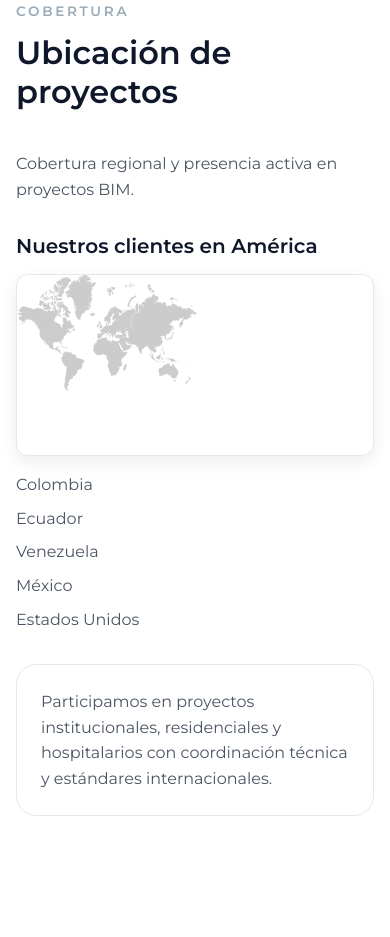
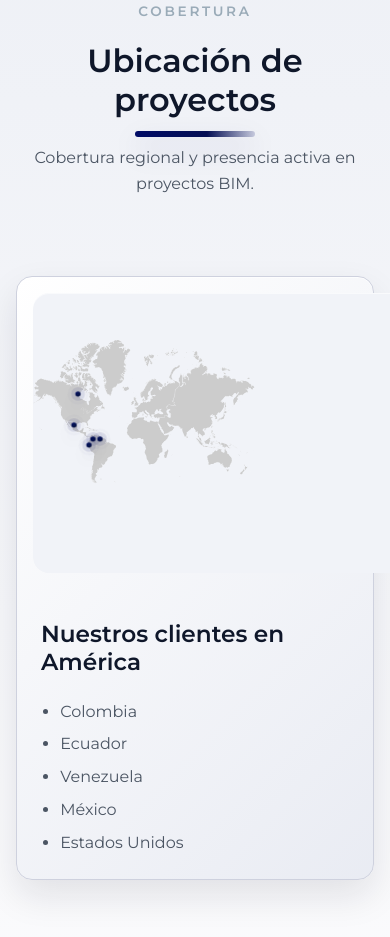
Before and after one commit to BRAYANRIASCOS01/web_BasCal, a React (Vite) app: page /es in a window 390 px wide. Shown: the part 6100-7037 px from the top of the page. Before the commit the page ends 6980 px from the top, so only its background shows below. Built offline with nearby package versions, Linux system fonts and the light colour scheme.

Commit message:
creacion de  ubicacion de proyectos

```diff
--- a/src/features/home/pages/HomePage.jsx
+++ b/src/features/home/pages/HomePage.jsx
@@ -4,7 +4,7 @@ import Hero from "../sections/Hero.jsx";
 import WhyBascal from "../sections/WhyBascal.jsx";
 import Services from "../sections/Services.jsx";
 import ServicesPro from "../sections/Services_Pro.jsx";
-import Portfolio from "../sections/Portfolio.jsx";
+import Projects from "../sections/Projects.jsx";
 
 const HomePage = () => {
   const { t, i18n } = useTranslation();
@@ -66,7 +66,7 @@ const HomePage = () => {
       <WhyBascal />
       <Services />
       <ServicesPro />
-      <Portfolio />
+      <Projects />
     </main>
   );
 };
--- a/src/features/home/sections/Projects.jsx
+++ b/src/features/home/sections/Projects.jsx
@@ -0,0 +1,121 @@
+import { useEffect, useMemo, useRef } from "react";
+import { Helmet } from "react-helmet-async";
+import { useTranslation } from "react-i18next";
+
+const normalizeKey = (text) =>
+  text
+    ?.normalize("NFD")
+    .replace(/[\u0300-\u036f]/g, "")
+    .toLowerCase()
+    .trim();
+
+const Projects = () => {
+  const { t } = useTranslation();
+  const sectionRef = useRef(null);
+
+  const countries = t("home.portfolio.countries", { returnObjects: true }) || [];
+  const mapTitle = t("home.portfolio.mapTitle");
+
+  const markers = useMemo(() => {
+    const markerPositions = {
+      colombia: { top: "52%", left: "16%" },
+      ecuador: { top: "54%", left: "15%" },
+      venezuela: { top: "52%", left: "18%" },
+      mexico: { top: "47%", left: "11%" },
+      "estados unidos": { top: "36%", left: "12%" },
+      "united states": { top: "36%", left: "12%" },
+      usa: { top: "36%", left: "12%" },
+    };
+
+    return countries.map((country) => {
+      const key = normalizeKey(country);
+      const position = markerPositions[key] || { top: "58%", left: "28%" };
+      return { name: country, position };
+    });
+  }, [countries]);
+
+  useEffect(() => {
+    const sectionEl = sectionRef.current;
+    if (!sectionEl) return;
+
+    const animatedNodes = sectionEl.querySelectorAll("[data-animate]");
+    const observer = new IntersectionObserver(
+      (entries) => {
+        entries.forEach((entry) => {
+          entry.target.classList.toggle("is-visible", entry.isIntersecting);
+        });
+      },
+      { threshold: 0.2 }
+    );
+
+    animatedNodes.forEach((node) => observer.observe(node));
+    return () => observer.disconnect();
+  }, []);
+
+  const coverageSchema = {
+    "@context": "https://schema.org",
+    "@type": "ItemList",
+    name: t("home.portfolio.title"),
+    itemListElement: countries.map((country, index) => ({
+      "@type": "ListItem",
+      position: index + 1,
+      item: {
+        "@type": "Place",
+        name: country,
+        address: country,
+      },
+    })),
+  };
+
+  return (
+    <section className="section projects" id="projects" ref={sectionRef}>
+      <Helmet>
+        <script type="application/ld+json">{JSON.stringify(coverageSchema)}</script>
+      </Helmet>
+      <div className="container projects__inner">
+        <header className="projects__header" data-animate>
+          <p className="section-kicker">{t("home.portfolio.kicker")}</p>
+          <h2 className="section-title">{t("home.portfolio.title")}</h2>
+          <div className="projects__divider" aria-hidden="true" />
+          <p className="section-subtitle text-muted">{t("home.portfolio.subtitle")}</p>
+        </header>
+
+        <article className="projects__card" data-animate style={{ transitionDelay: "0.12s" }}>
+          <div className="projects__map">
+            <img
+              src="/continents2High.svg"
+              alt={mapTitle}
+              className="projects__map-image"
+              loading="lazy"
+              decoding="async"
+            />
+            <ul className="projects__markers" aria-hidden="true">
+              {markers.map(({ name, position }) => (
+                <li
+                  key={name}
+                  className="projects__marker"
+                  style={{ top: position.top, left: position.left }}
+                  aria-hidden="true"
+                >
+                  <span />
+                </li>
+              ))}
+            </ul>
+          </div>
+          <div className="projects__info">
+            <h3 className="projects__title">{mapTitle}</h3>
+            <ul className="projects__list">
+              {countries.map((country) => (
+                <li key={country} className="projects__country text-muted">
+                  {country}
+                </li>
+              ))}
+            </ul>
+          </div>
+        </article>
+      </div>
+    </section>
+  );
+};
+
+export default Projects;
--- a/src/styles/home.css
+++ b/src/styles/home.css
@@ -2,6 +2,7 @@
 @import "./sections/why-bascal.css";
 @import "./sections/services.css";
 @import "./sections/services-pro.css";
+@import "./sections/projects.css";
 
 .app {
   background: var(--color-surface);
--- /dev/null
+++ b/src/styles/sections/projects.css
@@ -0,0 +1,195 @@
+.projects {
+  background: linear-gradient(
+    180deg,
+    color-mix(in srgb, var(--color-primary) 4%, var(--color-surface-alt) 96%),
+    color-mix(in srgb, var(--color-primary) 2%, var(--color-surface) 98%)
+  );
+}
+
+.projects__inner {
+  display: grid;
+  gap: var(--spacing-2xl);
+}
+
+.projects__header {
+  display: grid;
+  gap: 0.5rem;
+  text-align: center;
+  justify-items: center;
+}
+
+.projects__divider {
+  width: clamp(120px, 18vw, 200px);
+  height: 6px;
+  border-radius: 999px;
+  background: linear-gradient(
+    90deg,
+    var(--color-primary) 0%,
+    color-mix(in srgb, var(--color-primary) 70%, var(--color-primary-dark) 30%) 60%,
+    color-mix(in srgb, var(--color-primary) 18%, transparent) 100%
+  );
+  box-shadow: 0 12px 28px rgba(0, 11, 102, 0.18);
+}
+
+.projects__header .section-title {
+  margin-bottom: 0.25rem;
+}
+
+.projects__card {
+  display: grid;
+  grid-template-columns: minmax(0, 1.15fr) minmax(320px, 0.85fr);
+  gap: var(--spacing-2xl);
+  align-items: center;
+  padding: clamp(1.75rem, 3vw, 2.75rem);
+  background: linear-gradient(135deg, var(--color-surface), color-mix(in srgb, var(--color-primary) 6%, var(--color-surface-alt) 94%));
+  border: 1px solid color-mix(in srgb, var(--color-primary) 10%, var(--color-border) 90%);
+  border-radius: 1.5rem;
+  box-shadow:
+    0 16px 36px rgba(15, 23, 42, 0.1),
+    inset 0 1px 0 rgba(255, 255, 255, 0.7);
+  width: min(100%, 1180px);
+  margin: 0 auto;
+  isolation: isolate;
+}
+
+.projects__map {
+  position: relative;
+  z-index: 0;
+  border-radius: 1rem;
+  overflow: hidden;
+  background: color-mix(in srgb, var(--color-primary) 3%, var(--color-surface-alt) 97%);
+  box-shadow: inset 0 1px 0 rgba(255, 255, 255, 0.6);
+  aspect-ratio: 17 / 9;
+  min-height: 480px;
+}
+
+.projects__map-image {
+  width: 100%;
+  height: 100%;
+  object-fit: contain;
+  object-position: center;
+  padding: 0;
+  filter: saturate(0.9) contrast(1);
+}
+
+.projects__markers {
+  list-style: none;
+  margin: 0;
+  padding: 0;
+}
+
+.projects__marker {
+  position: absolute;
+  width: 5px;
+  height: 5px;
+  transform: translate(-50%, -50%);
+}
+
+.projects__marker span {
+  position: relative;
+  display: block;
+  width: 100%;
+  height: 100%;
+  border-radius: 50%;
+  background: linear-gradient(145deg, var(--color-primary), color-mix(in srgb, var(--color-primary-dark) 70%, var(--color-primary) 30%));
+  box-shadow:
+    0 0 0 4px rgba(0, 11, 102, 0.1),
+    0 8px 16px rgba(0, 11, 102, 0.22);
+  animation: marker-pulse 2s ease-in-out infinite;
+}
+
+.projects__marker span::after {
+  content: "";
+  position: absolute;
+  inset: -6px;
+  border-radius: 50%;
+  border: 2px solid rgba(0, 11, 102, 0.18);
+  opacity: 0.7;
+  animation: marker-ring 2s ease-out infinite;
+}
+
+.projects__info {
+  position: relative;
+  z-index: 1;
+  display: grid;
+  gap: var(--spacing-md);
+  padding: clamp(0.5rem, 2vw, 1.25rem);
+  align-content: center;
+  justify-self: stretch;
+}
+
+.projects__title {
+  font-size: clamp(1.45rem, 2.3vw, 1.75rem);
+  margin: 0 0 0.35rem 0;
+  color: var(--color-primary-dark);
+}
+
+.projects__list {
+  margin: 0;
+  padding-left: 1.2rem;
+  display: grid;
+  gap: 0.45rem;
+}
+
+@media (max-width: 960px) {
+  .projects__card {
+    grid-template-columns: 1fr;
+  }
+
+  .projects__info {
+    position: static;
+    transform: none;
+    width: 100%;
+    background: transparent;
+    border: none;
+    box-shadow: none;
+    padding-top: 0;
+  }
+}
+
+@media (max-width: 640px) {
+  .projects__card {
+    padding: var(--spacing-md);
+    border-radius: 1rem;
+  }
+
+  .projects__map {
+    aspect-ratio: 4 / 3;
+    min-height: 280px;
+  }
+}
+
+@media (prefers-reduced-motion: reduce) {
+  [data-animate] {
+    transition: none;
+  }
+
+  .projects__marker span,
+  .projects__marker span::after {
+    animation: none;
+  }
+}
+
+@keyframes marker-ring {
+  0% {
+    transform: scale(0.6);
+    opacity: 0.4;
+  }
+  80% {
+    transform: scale(1.4);
+    opacity: 0;
+  }
+  100% {
+    opacity: 0;
+  }
+}
+
+@keyframes marker-pulse {
+  0%,
+  100% {
+    transform: scale(1);
+  }
+  50% {
+    transform: scale(1.08);
+  }
+}
```
Also changed, not shown: public/continents2High.svg.
